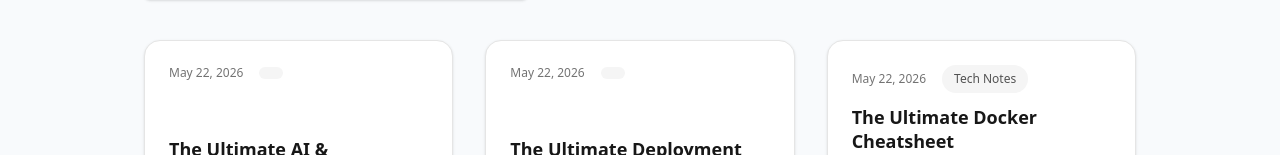
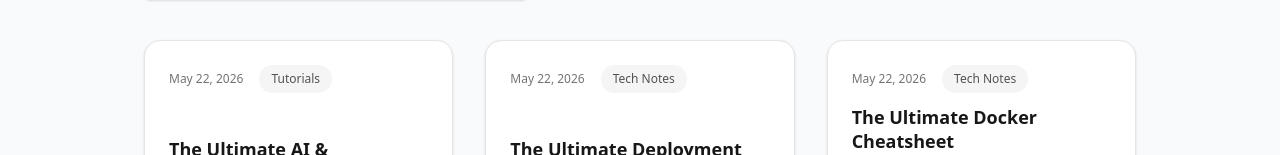
Before and after one commit to gomugomucode/Info-website, a Next.js app: page /blog in a window 1280 px wide. Shown: the part 341-496 px from the top of the page. Built offline with nearby package versions, Linux system fonts and the light colour scheme.

Commit message:
feat: add multiple technical cheatsheets and blog listing page

```diff
--- a/content/blog/ai-langchain-cheatsheet.mdx
+++ b/content/blog/ai-langchain-cheatsheet.mdx
@@ -3,6 +3,7 @@ title: "The Ultimate AI & LangChain Cheatsheet"
 description: "A comprehensive guide to AI development with LangChain and OpenAI. Master prompt engineering, RAG, agents, embeddings, and vector databases."
 date: "2026-05-22"
 tags: ["ai", "langchain", "openai", "rag", "prompt-engineering", "llm", "cheatsheet"]
+category: "Tutorials"
 ---
 
 # The Ultimate AI & LangChain Cheatsheet
--- a/content/blog/deployment-cheatsheet.mdx
+++ b/content/blog/deployment-cheatsheet.mdx
@@ -3,6 +3,7 @@ title: "The Ultimate Deployment Cheatsheet"
 description: "A comprehensive guide to deploying web apps. Master Vercel, VPS setup, Nginx, environment variables, domain configuration, and SSL certificates."
 date: "2026-05-22"
 tags: ["deployment", "vercel", "vps", "nginx", "ssl", "devops", "cheatsheet"]
+category: "Tech Notes"
 ---
 
 # The Ultimate Deployment Cheatsheet
--- a/content/blog/networking-cheatsheet.mdx
+++ b/content/blog/networking-cheatsheet.mdx
@@ -3,6 +3,7 @@ title: "The Ultimate Networking Cheatsheet"
 description: "A comprehensive guide to computer networking. Master IPv4, the OSI Model, TCP vs UDP, subnetting, common ports, DNS, and HTTP status codes."
 date: "2026-05-22"
 tags: ["networking", "ipv4", "osi", "tcp", "udp", "dns", "cheatsheet"]
+category: "Tech Notes"
 ---
 
 # The Ultimate Networking Cheatsheet
--- a/content/blog/web-development-cheatsheet.mdx
+++ b/content/blog/web-development-cheatsheet.mdx
@@ -3,6 +3,7 @@ title: "The Ultimate Web Development Cheatsheet"
 description: "A comprehensive guide to web fundamentals. Master HTTP status codes, REST API design, JSON, authentication methods, JWT, and cookies vs sessions."
 date: "2026-05-22"
 tags: ["web-development", "http", "rest", "jwt", "authentication", "cheatsheet"]
+category: "Tech Notes"
 ---
 
 # The Ultimate Web Development Cheatsheet
--- a/src/app/blog/page.tsx
+++ b/src/app/blog/page.tsx
@@ -29,7 +29,7 @@ export default async function BlogPage({
   }
 
   if (category) {
-    posts = posts.filter((post) => post.frontmatter.category.toLowerCase() === category);
+    posts = posts.filter((post) => post.frontmatter.category?.toLowerCase() === category);
   }
 
   return (
```
